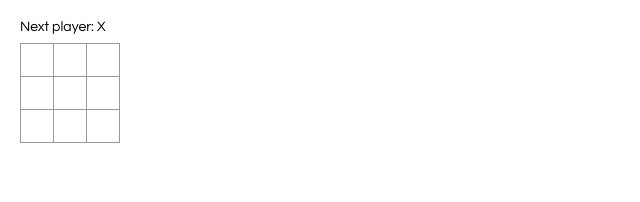
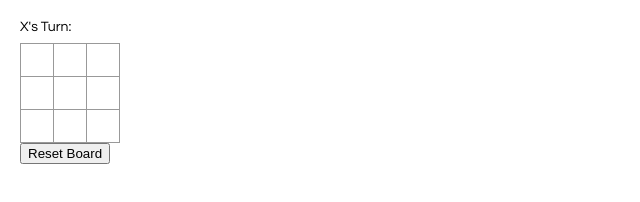
Before and after one commit to davidsnyder/tictactoe-react, a React app: page / in a window 1280 px wide. Shown: the whole page, without its empty margins (0-640 px from the left). Built offline with nearby package versions, Linux system fonts and the light colour scheme.

Commit message:
Basic tic-tac-toe implementation

```diff
--- a/public/index.html
+++ b/public/index.html
@@ -19,7 +19,7 @@
       work correctly both with client-side routing and a non-root public URL.
       Learn how to configure a non-root public URL by running `npm run build`.
     -->
-    <title>React App</title>
+    <title>Tic Tac Toe</title>
   </head>
   <body>
     <noscript>
--- a/src/index.js
+++ b/src/index.js
@@ -2,23 +2,82 @@ import React from 'react';
 import ReactDOM from 'react-dom';
 import './index.css';
 
-class Square extends React.Component {
-  render() {
+function Square(props) {
     return (
-      <button className="square">
-        {/* TODO */}
+      <button
+      className="square"
+      onClick={props.onClick}
+      >
+        {props.value}
       </button>
     );
-  }
+}
+
+function ResetButton(props) {
+    return (
+      <button
+      className="reset"
+      onClick={props.onClick}
+      >
+        Reset Board
+      </button>
+    );
 }
 
 class Board extends React.Component {
+  constructor(props) {
+    super(props);
+    this.state = {
+      squares: Array(9).fill(null),
+      xIsNext: true
+    };
+  }
+
+  handleClick(i) {
+    const squares = this.state.squares.slice();
+    if (calculateWinner(squares) || squares[i]) {
+      return;
+    }
+    squares[i] = this.state.xIsNext ? 'X' : 'O';
+    this.setState({
+      squares: squares,
+      xIsNext: !this.state.xIsNext
+    });
+  }
+
   renderSquare(i) {
-    return <Square />;
+    return (
+    <Square
+    value = {this.state.squares[i]}
+    onClick = {() => this.handleClick(i)}
+    />
+    );
+  }
+
+  renderResetButton() {
+    return (
+      <ResetButton
+      onClick = {() => this.resetBoard()}
+      />
+      );
+  }
+
+  resetBoard() {
+    this.setState({squares: Array(9).fill(null), xIsNext: true});
   }
 
   render() {
-    const status = 'Next player: X';
+    const winner = calculateWinner(this.state.squares);
+    const tieGame = allFilled(this.state.squares);
+    let status;
+    if (winner) {
+      status = 'Winner: ' + winner;
+    } else if (tieGame) {
+      status = "Tie Game";
+    } else {
+      status = (this.state.xIsNext ? 'X' : 'O') + "'s Turn:";
+    }
+
 
     return (
       <div>
@@ -38,6 +97,7 @@ class Board extends React.Component {
           {this.renderSquare(7)}
           {this.renderSquare(8)}
         </div>
+        {this.renderResetButton()}
       </div>
     );
   }
@@ -59,6 +119,30 @@ class Game extends React.Component {
   }
 }
 
+function calculateWinner(squares) {
+    const lines = [
+    [0, 1, 2],
+    [3, 4, 5],
+    [6, 7, 8],
+    [0, 3, 6],
+    [1, 4, 7],
+    [2, 5, 8],
+    [0, 4, 8],
+    [2, 4, 6],
+  ];
+  for(let i=0; i < lines.length; i++) {
+    const [a,b,c] = lines[i];
+    if (squares[a] && squares[a] == squares[b] && squares[a] == squares[c]) {
+      return squares[a];
+    }
+  }
+  return null;
+}
+
+function allFilled(squares) {
+  return squares.every( i => i != null);
+}
+
 // ========================================
 
 ReactDOM.render(
```
